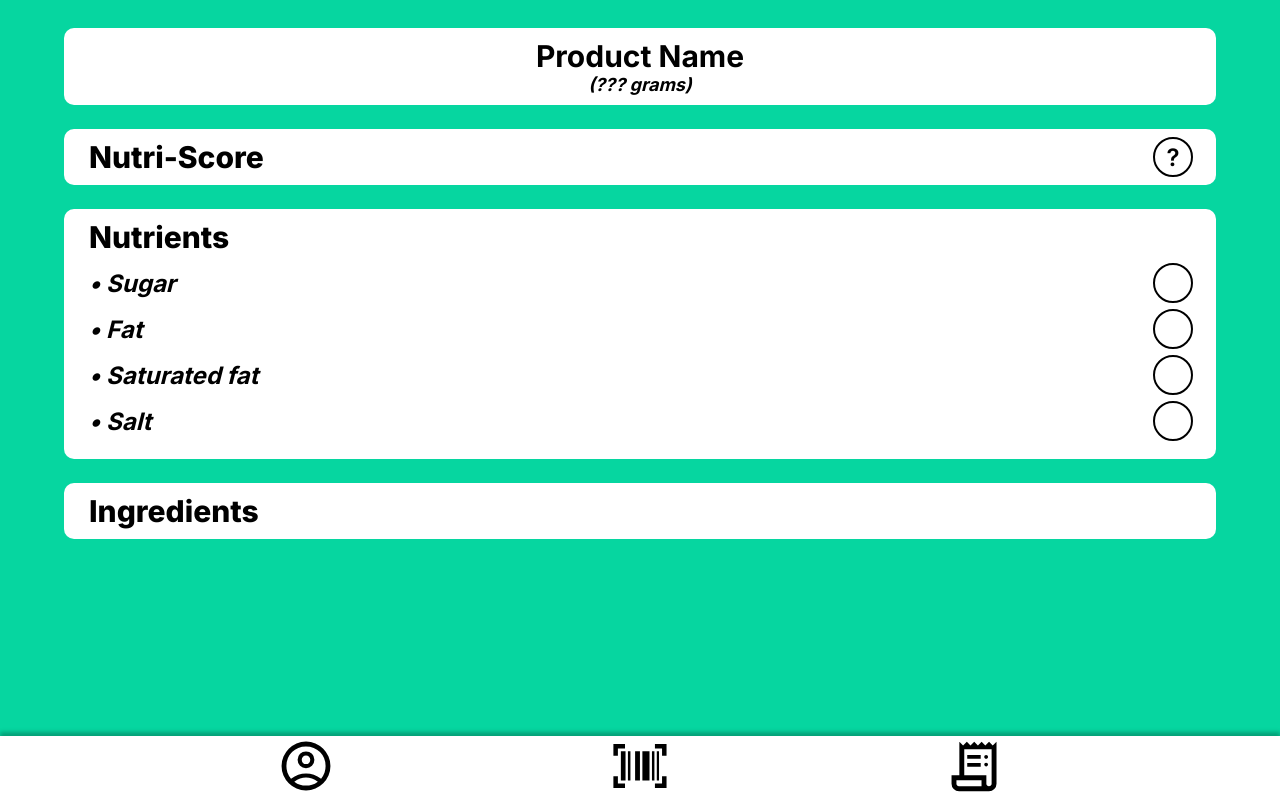
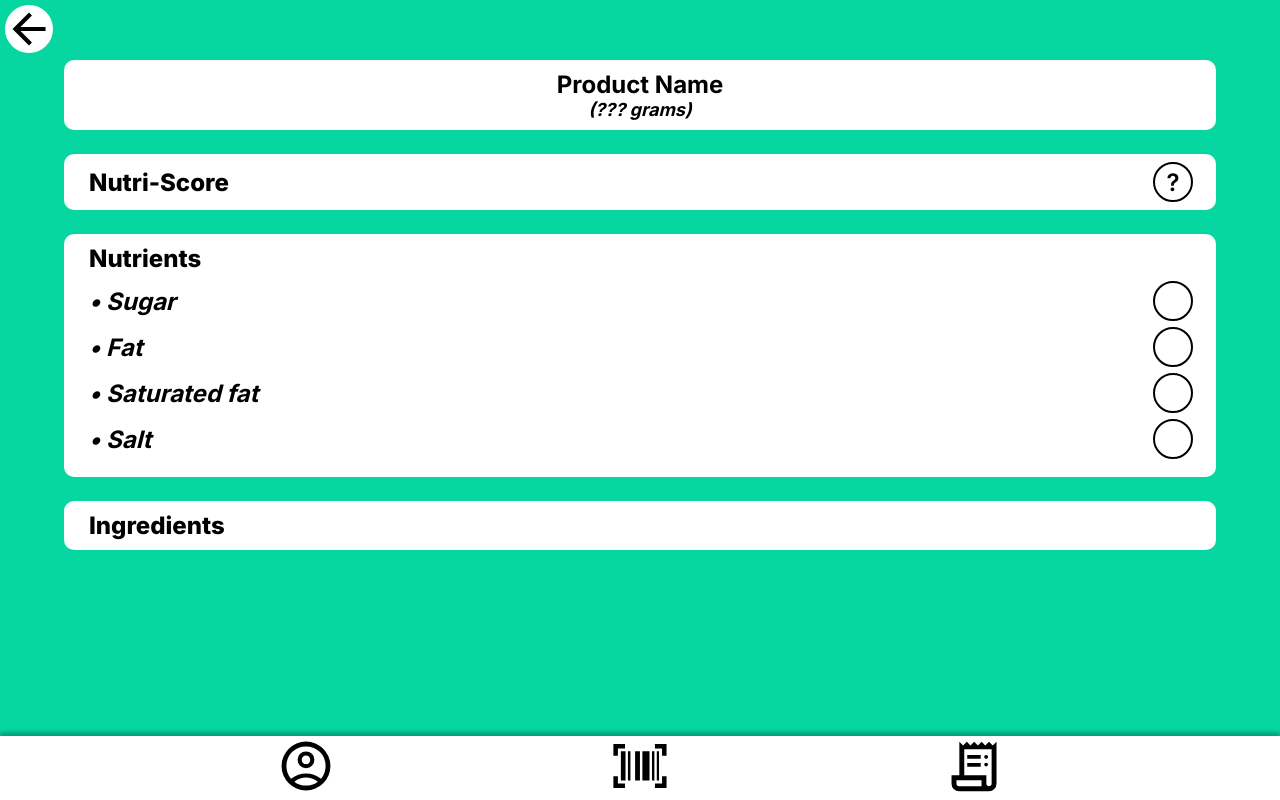
Before and after one commit to mooon53/food_buddy_prototype, a plain HTML site: page scanned.html in a window 1280 px wide. Drawn offline with Linux system fonts and the light colour scheme; no server answers.

Commit message:
added back button to product info page

```diff
--- a/scanned.html
+++ b/scanned.html
@@ -15,6 +15,8 @@
 
 </head>
 <body class="safe">
+
+    <img id="back-button" src="./images/icons/back-arrow.svg" onclick="window.history.back()">
 
     <div id="content" class="centered-rows">
         <div id="general-info" class="section">
--- a/styles/scanned-style.css
+++ b/styles/scanned-style.css
@@ -1,7 +1,7 @@
 @import url('./palette.css');
 
 div#content {
-    padding: 1em 0 5em 0;
+    padding: 3em 0 5em 0;
 }
 
 body.safe {
--- a/styles/shared.css
+++ b/styles/shared.css
@@ -45,9 +45,17 @@
     text-align: center;
     color: white;
     text-shadow: -3px -3px 0 black, 3px -3px 0 black, -3px 3px 0 black, 3px 3px 0 black;
+    font-size: 2.5em;
 }
 
-h1 {
-    font-family: Inter;
-    font-size: 2.5em;
+#back-button {
+    position: fixed;
+    top:5px;
+    left:5px;
+
+    width:3em;
+    height:3em;
+
+    background-color: var(--white);
+    border-radius: 3em;
 }
```
Also changed, not shown: images/icons/back-arrow.svg (added).
